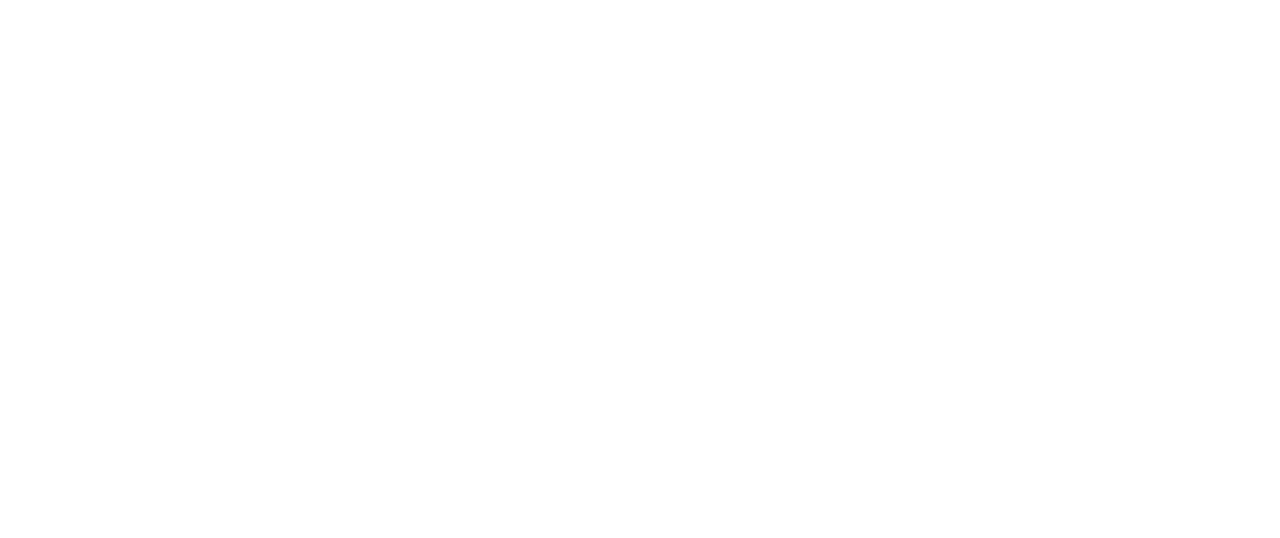
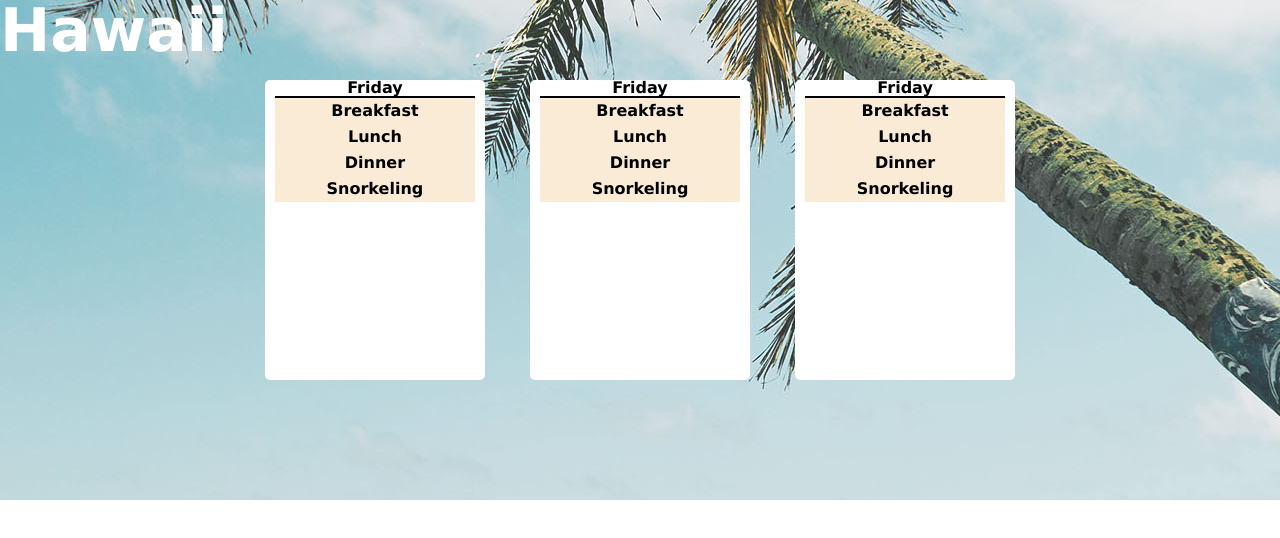
Before and after one commit to IreneHuynh/irene-huynh-travelsite, a plain HTML site: page pages/hawaii.html in a window 1280 px wide. Drawn offline with Linux system fonts and the light colour scheme.

Commit message:
added skeleton for hawaii

```diff
--- a/css/destinations.css
+++ b/css/destinations.css
@@ -0,0 +1,44 @@
+.hawaii__container{
+    max-width: 1280px;
+    height: 500px;
+}
+.hawaii__background__img{
+    background: url(../assets/images/hawaii.jpg);
+    max-width: 1280px;
+    min-width: 1080px;
+    max-height: 500px;
+    min-height: 500px;
+    background-repeat:no-repeat;
+    background-position: center;
+
+}
+.hawaii__title{
+    color: white;
+    font-size: 60px;
+}
+.hawaii__cards__container{
+    text-align: center;
+    background-color: transparent;
+    margin-left: auto;
+    margin-right: auto;
+}
+.hawaii__card{
+    display: inline-block;
+    min-width: 200px;
+    max-width: 250px;
+    min-height: 300px;
+    max-height: 350px;
+    background-color: white;
+    padding: 0px 10px;
+    align-items: center;
+    justify-content: space-between;
+    margin: 20px;
+    border-radius: 5px;
+}
+.hawaii__card--friday{
+    border-bottom: 2px solid black;
+}
+.hawaii__card--schedule{
+    background-color: antiquewhite;
+    padding: 5px 0px;
+}
--- a/css/global.css
+++ b/css/global.css
@@ -0,0 +1,20 @@
+body,
+div,
+ul,
+ol,
+h1,
+h2,
+h3,
+h4,
+p,
+button,
+section{
+    font-family: 'Verdana';
+    margin: 0;
+    padding: 0;
+    font-size: 100%;
+    line-height: 1;
+    max-width: 1280px;
+}
+
+/* This is to reset all the element's padding and margins  */
--- a/pages/hawaii.html
+++ b/pages/hawaii.html
@@ -4,9 +4,38 @@
     <meta charset="UTF-8">
     <meta http-equiv="X-UA-Compatible" content="IE=edge">
     <meta name="viewport" content="width=device-width, initial-scale=1.0">
+    <link rel="stylesheet" href="../css/global.css">
+    <link rel="stylesheet" href="../css/destinations.css">
     <title>Document</title>
 </head>
 <body>
-
+    <section class="hawaii__container">
+        <section class="hawaii__background__img">
+            <h1 class="hawaii__title">Hawaii</h1>
+            <section class="hawaii__cards__container">
+                    <section class="hawaii__card">
+                        <h3 class="hawaii__card--friday">Friday</h3>
+                        <h3 class="hawaii__card--schedule">Breakfast</h3>
+                        <h3 class="hawaii__card--schedule">Lunch</h3>
+                        <h3 class="hawaii__card--schedule">Dinner</h3>
+                        <h3 class="hawaii__card--schedule">Snorkeling</h3>
+                    </section>
+                    <section class="hawaii__card">
+                        <h3 class="hawaii__card--friday">Friday</h3>
+                        <h3 class="hawaii__card--schedule">Breakfast</h3>
+                        <h3 class="hawaii__card--schedule">Lunch</h3>
+                        <h3 class="hawaii__card--schedule">Dinner</h3>
+                        <h3 class="hawaii__card--schedule">Snorkeling</h3>
+                    </section>
+                    <section class="hawaii__card">
+                        <h3 class="hawaii__card--friday">Friday</h3>
+                        <h3 class="hawaii__card--schedule">Breakfast</h3>
+                        <h3 class="hawaii__card--schedule">Lunch</h3>
+                        <h3 class="hawaii__card--schedule">Dinner</h3>
+                        <h3 class="hawaii__card--schedule">Snorkeling</h3>
+                    </section>
+            </section>
+        </section>
+    </section>
 </body>
 </html>
```
Also changed, not shown: index.html (+14 -3 lines), 2 other files.
